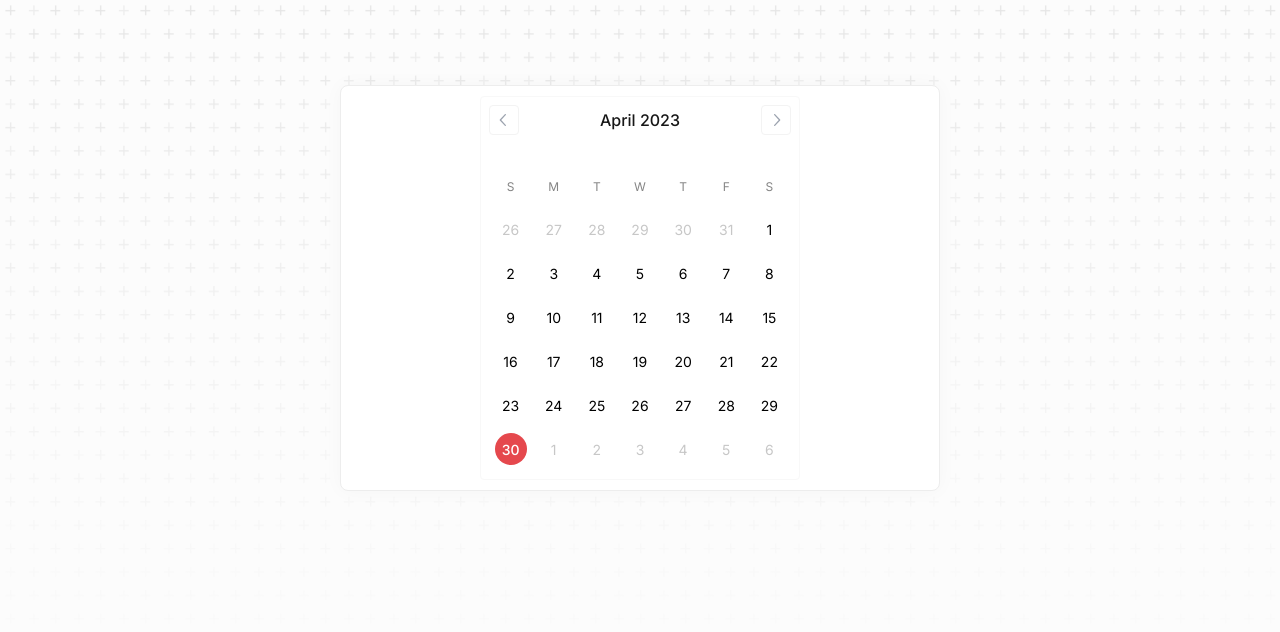
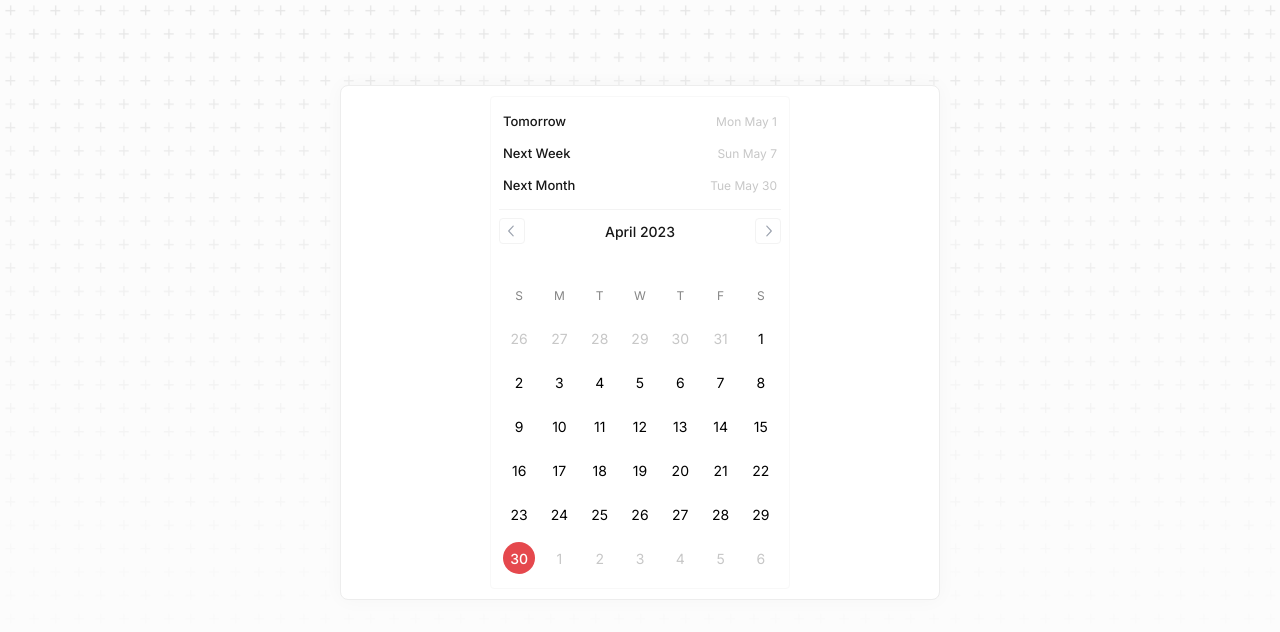
Before and after one commit to nermin-io/itemised, a Next.js app: page /datepicker-demo in a window 1280 px wide. Shown: the top 632 px of the page. Built offline with nearby package versions, Linux system fonts and the light colour scheme.

Commit message:
implement date presets

```diff
--- a/src/components/DatePicker.module.scss
+++ b/src/components/DatePicker.module.scss
@@ -3,7 +3,7 @@
 .DatePickerWrapper {
   border: 1px solid $gray2;
   border-radius: 4px;
-  width: 320px;
+  width: 300px;
   padding: 8px;
 }
 
@@ -13,6 +13,38 @@
   margin-top: 8px;
   font-size: 14px;
   text-align: center;
+}
+
+.DatePresets {
+  display: flex;
+  flex-direction: column;
+
+  border-bottom: 1px solid $gray3;
+  padding-bottom: 8px;
+  margin-bottom: 8px;
+}
+
+.PresetButton {
+  display: flex;
+  flex-direction: row;
+  align-items: center;
+  justify-content: space-between;
+  font-size: 13px;
+  font-weight: 500;
+  color: $gray12;
+  padding: 8px 4px;
+  border-radius: 4px;
+  cursor: pointer;
+
+  &:hover {
+    background-color: $gray2;
+  }
+
+  span {
+    font-size: 12px;
+    color: $gray8;
+    font-weight: 400;
+  }
 }
 
 .DatePickerGridHeader {
@@ -48,7 +80,7 @@
   align-items: center;
   justify-content: center;
   flex: none;
-  padding: 4px;
+  padding: 3px;
   color: #9ca3af;
   cursor: pointer;
   border: 1px solid $gray3;
@@ -64,7 +96,7 @@
   flex: 1 1 auto;
   color: $gray12;
   font-weight: 500;
-  font-size: 16px;
+  font-size: 14px;
   text-align: center;
 }
 
--- a/src/components/DatePicker.tsx
+++ b/src/components/DatePicker.tsx
@@ -19,6 +19,23 @@ interface Props {}
 
 const classNames = (...classes: Array<string | boolean>) => {
   return classes.filter(Boolean).join(" ");
+};
+
+const presetDates = (currentDate: Date) => {
+  return [
+    {
+      label: "Tomorrow",
+      value: add(currentDate, { days: 1 }),
+    },
+    {
+      label: "Next Week",
+      value: add(currentDate, { weeks: 1 }),
+    },
+    {
+      label: "Next Month",
+      value: add(currentDate, { months: 1 }),
+    },
+  ];
 };
 
 const DatePicker: React.FC<Props> = () => {
@@ -50,6 +67,18 @@ const DatePicker: React.FC<Props> = () => {
 
   return (
     <div className={styles.DatePickerWrapper}>
+      <div className={styles.DatePresets}>
+        {presetDates(selectedDay).map((preset) => (
+          <button
+            key={preset.value.toString()}
+            className={styles.PresetButton}
+            onClick={() => setSelectedDay(preset.value)}
+          >
+            {preset.label}
+            <span>{format(preset.value, "EEE MMM d")}</span>
+          </button>
+        ))}
+      </div>
       <div className={styles.DatePickerControls}>
         <button
           type="button"
@@ -57,7 +86,7 @@ const DatePicker: React.FC<Props> = () => {
           className={styles.DatePickerControlsButton}
         >
           <span className={styles.ScreenReader}>Previous month</span>
-          <ChevronLeftIcon height={20} width={20} />
+          <ChevronLeftIcon height={18} width={18} />
         </button>
         <h2 className={styles.Month}>{format(monthStart, "MMMM yyyy")}</h2>
         <button
@@ -66,7 +95,7 @@ const DatePicker: React.FC<Props> = () => {
           className={styles.DatePickerControlsButton}
         >
           <span className={styles.ScreenReader}>Next month</span>
-          <ChevronRightIcon height={20} width={20} />
+          <ChevronRightIcon height={18} width={18} />
         </button>
       </div>
       <div className={styles.DatePickerGridHeader}>
```
